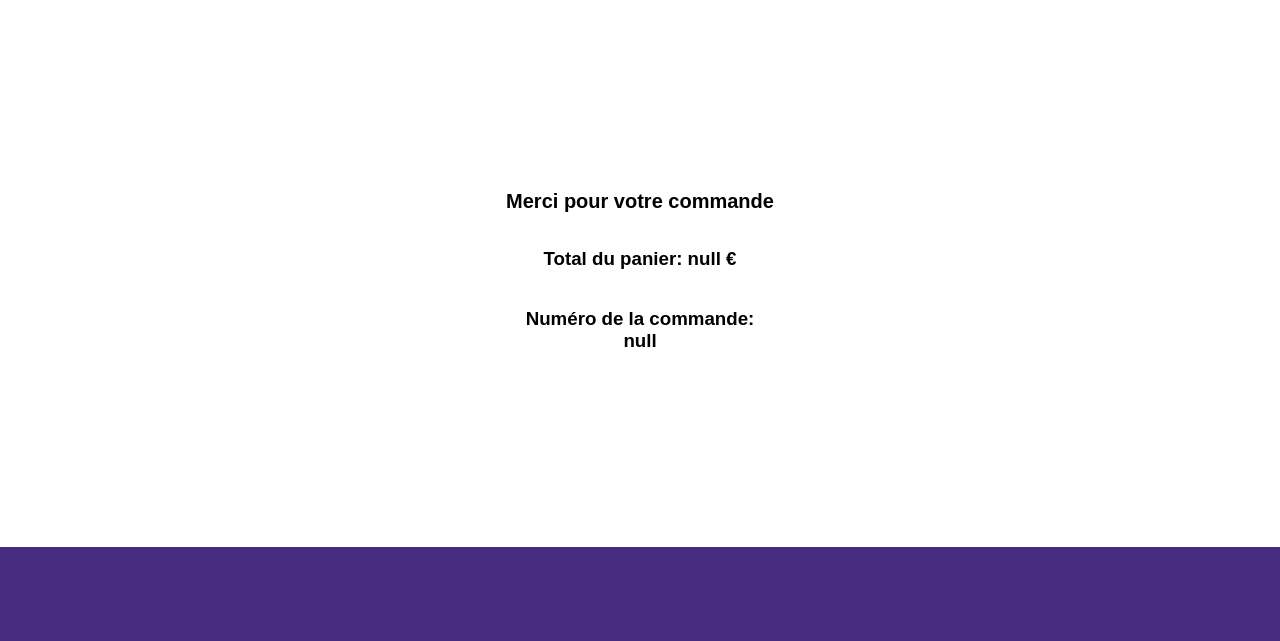
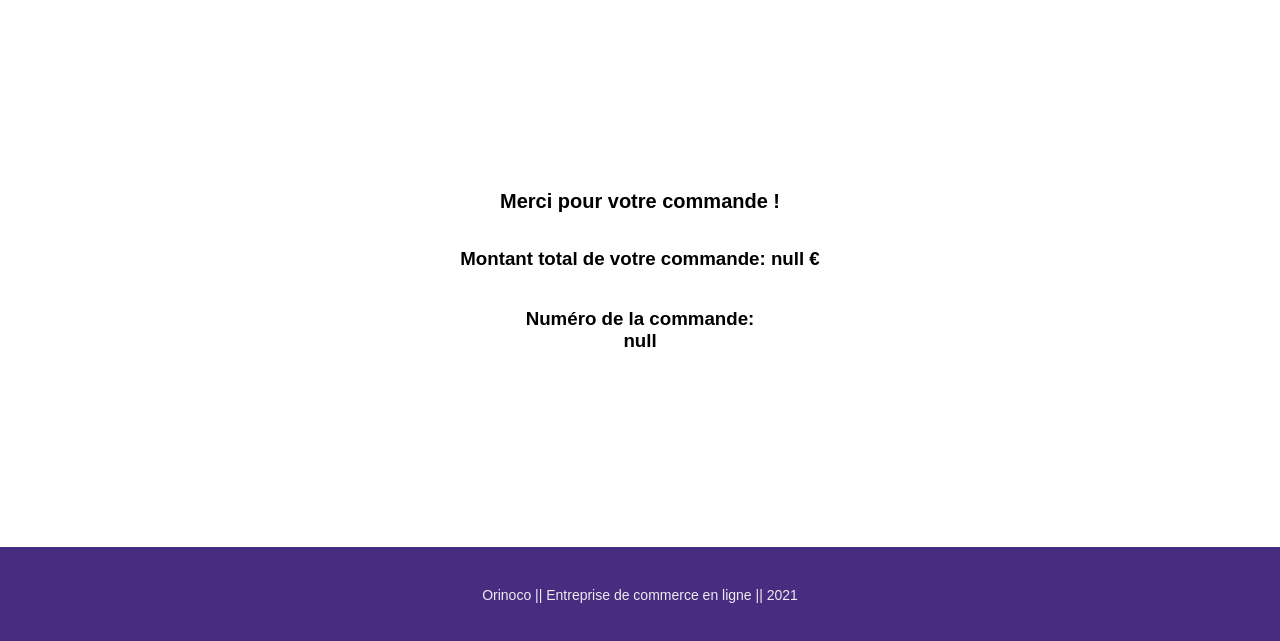
Before and after one commit to melan04/MelanyConde_5_25022021, a plain HTML site: page confirmation.html in a window 1280 px wide. Shown: the part 153-794 px from the top of the page. Drawn offline with Linux system fonts and the light colour scheme; a web font is replaced by a local one.

Commit message:
Projet terminé

```diff
--- a/JS/confirmation.js
+++ b/JS/confirmation.js
@@ -9,8 +9,8 @@ total = JSON.parse(total);
 const order = document.getElementById("order_confirmed");
 order.innerHTML = "";
 order.innerHTML += `
-<h2>Merci pour votre commande</h2>
-    <h3>Total du panier: ${total} €</h3>
+<h2>Merci pour votre commande ! </h2>
+    <h3>Montant total de votre commande: ${total} €</h3>
     <h3>Numéro de la commande: </br> ${orderId}</h3>`;
 
 // Afficher le nombre de produits dans le panier dans le header
--- a/confirmation.html
+++ b/confirmation.html
@@ -29,7 +29,7 @@
         <!-- injecte le JS  -->
      </main>
         <footer>
-            <p></p>
+            <p>Orinoco || Entreprise de commerce en ligne || 2021</p>
         </footer>
 
     </body>
--- a/style.css
+++ b/style.css
@@ -157,6 +157,15 @@ option {
 footer {
   background: #472d7f;
   min-height: 100px;
+}
+
+footer p {
+  display: flex;
+  font-size: 14px;
+  margin-top: 40px;
+  justify-content: center;
+  color: #f3e9f1;
+  font-family: "RocknRoll One", sans-serif;
 }
 
 /* Panier  */
```
Also changed, not shown: detail.html (+1 -1 lines), index.html (+1 -1 lines), shoppingcart.html (+1 -1 lines).
